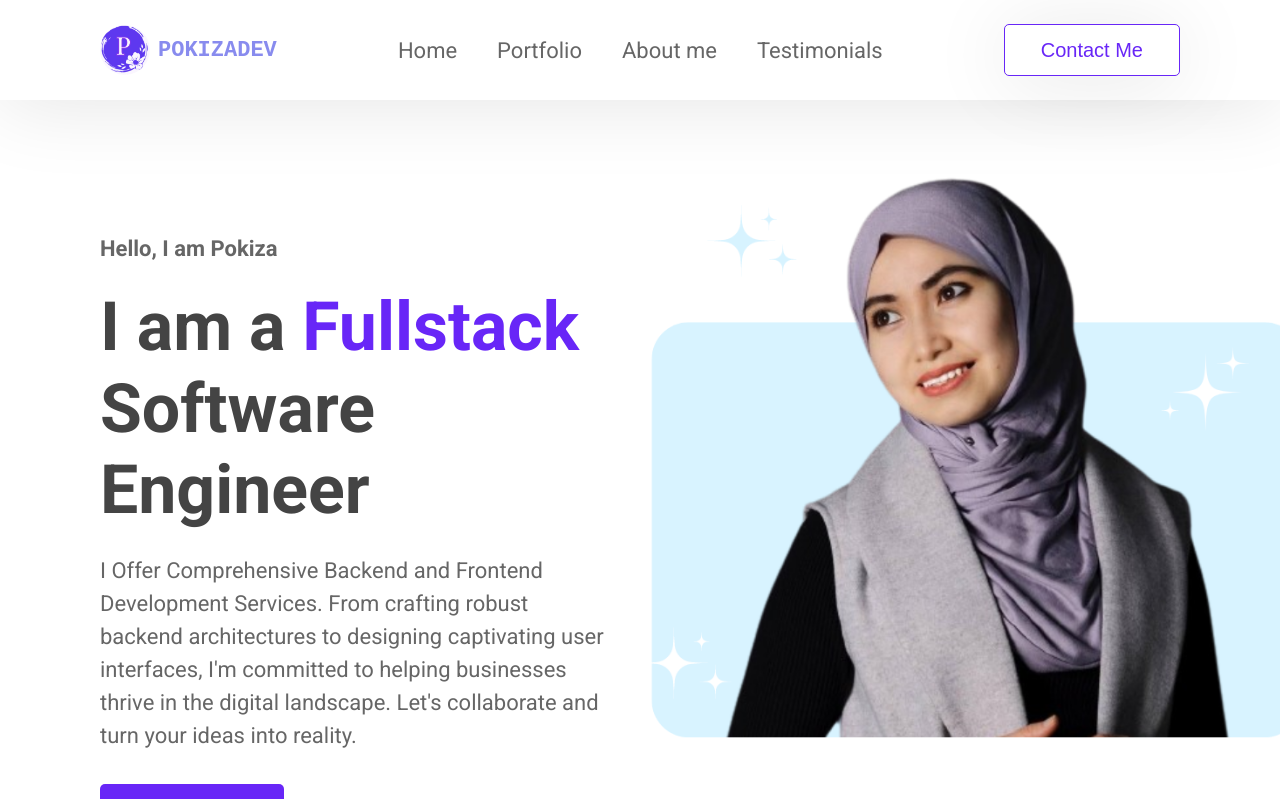
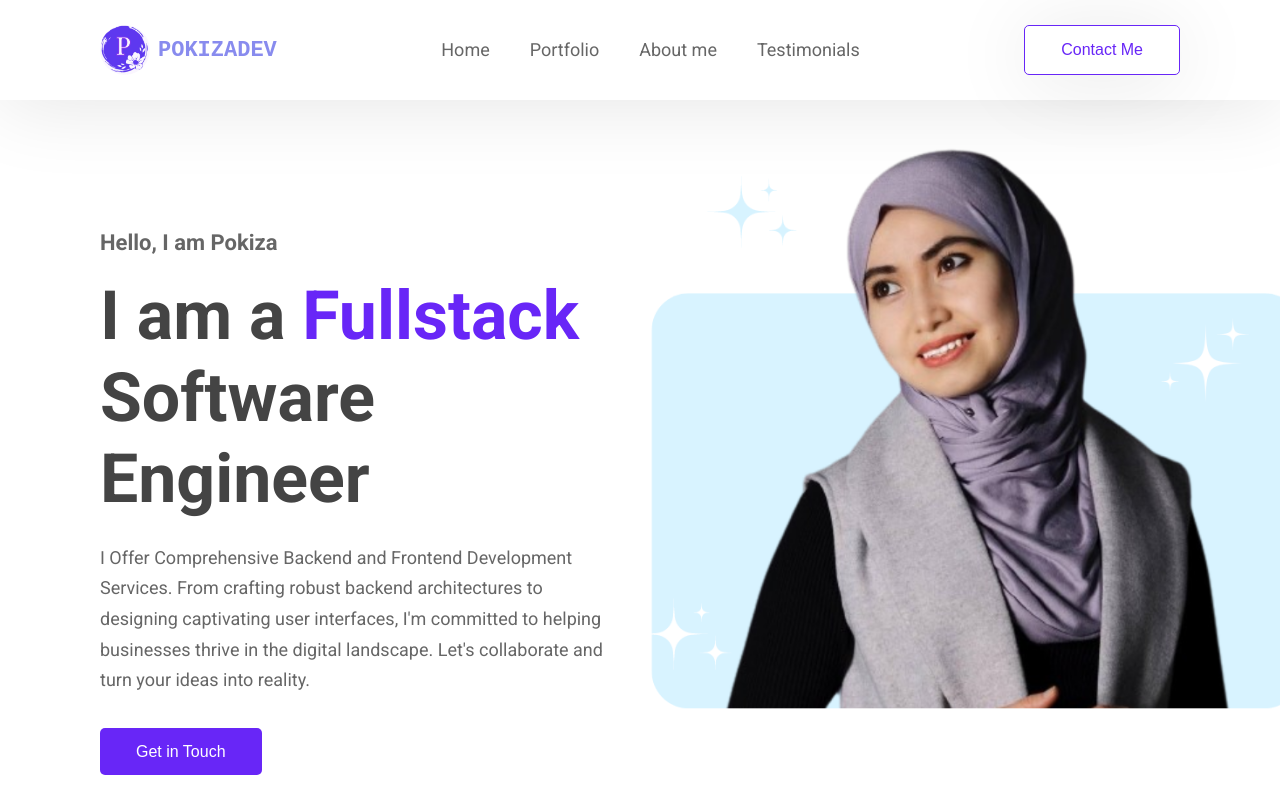
Before and after one commit to PokizaSdv/personal-portfolio, a React (Create React App) app: page / in a window 1280 px wide. Shown: the top 799 px of the page. Built offline with nearby package versions, Linux system fonts and the light colour scheme.

Commit message:
Change paragraphs' font sizes

```diff
--- a/src/design-system/css/typography.css
+++ b/src/design-system/css/typography.css
@@ -19,6 +19,7 @@
     --font-size-12: 1.2rem;
 
     --line-height-15: 150%;
+    --line-height-17: 170%;
     --line-height-14: 140%;
     --line-height-13: 130%;
     --line-height-12: 120%;
@@ -35,7 +36,7 @@
 .heading-1,
 .heading-2,
 .heading-3 {
-    font-weight: var(--font-weight-700);
+    font-weight: var(--font-weight-600);
 }
 
 .heading-1 {
@@ -56,7 +57,7 @@
 .display-lg,
 .display-md {
     font-weight: var(--font-weight-600);
-    line-height: var(--line-height-15);
+    line-height: var(--line-height-10);
     color: var(--body);
 }
 
@@ -72,19 +73,19 @@
 .paragraph-md,
 .paragraph-sm {
     font-weight: var(--font-weight-400);
-    line-height: var(--line-height-15);
+    line-height: var(--line-height-17);
     color: var(--body);
 }
 
 .paragraph-lg {
-    font-size: var(--font-size-22);
+    font-size: var(--font-size-18);
 }
 .paragraph-md {
-    font-size: var(--font-size-20);
+    font-size: var(--font-size-16);
 }
 
 .paragraph-sm {
-    font-size: var(--font-size-16);
+    font-size: var(--font-size-14);
 }
 
 .button-text-white,
```
